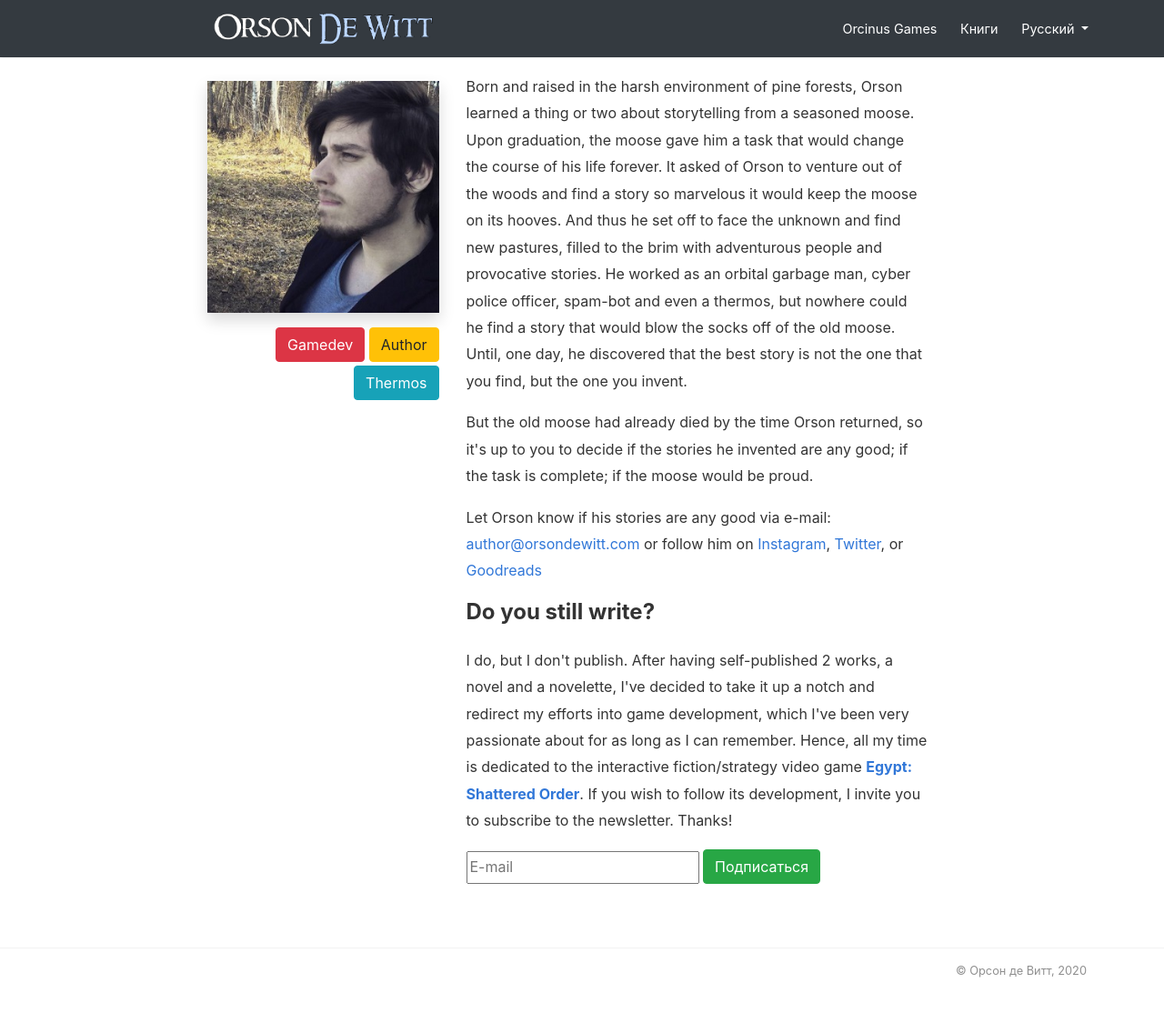
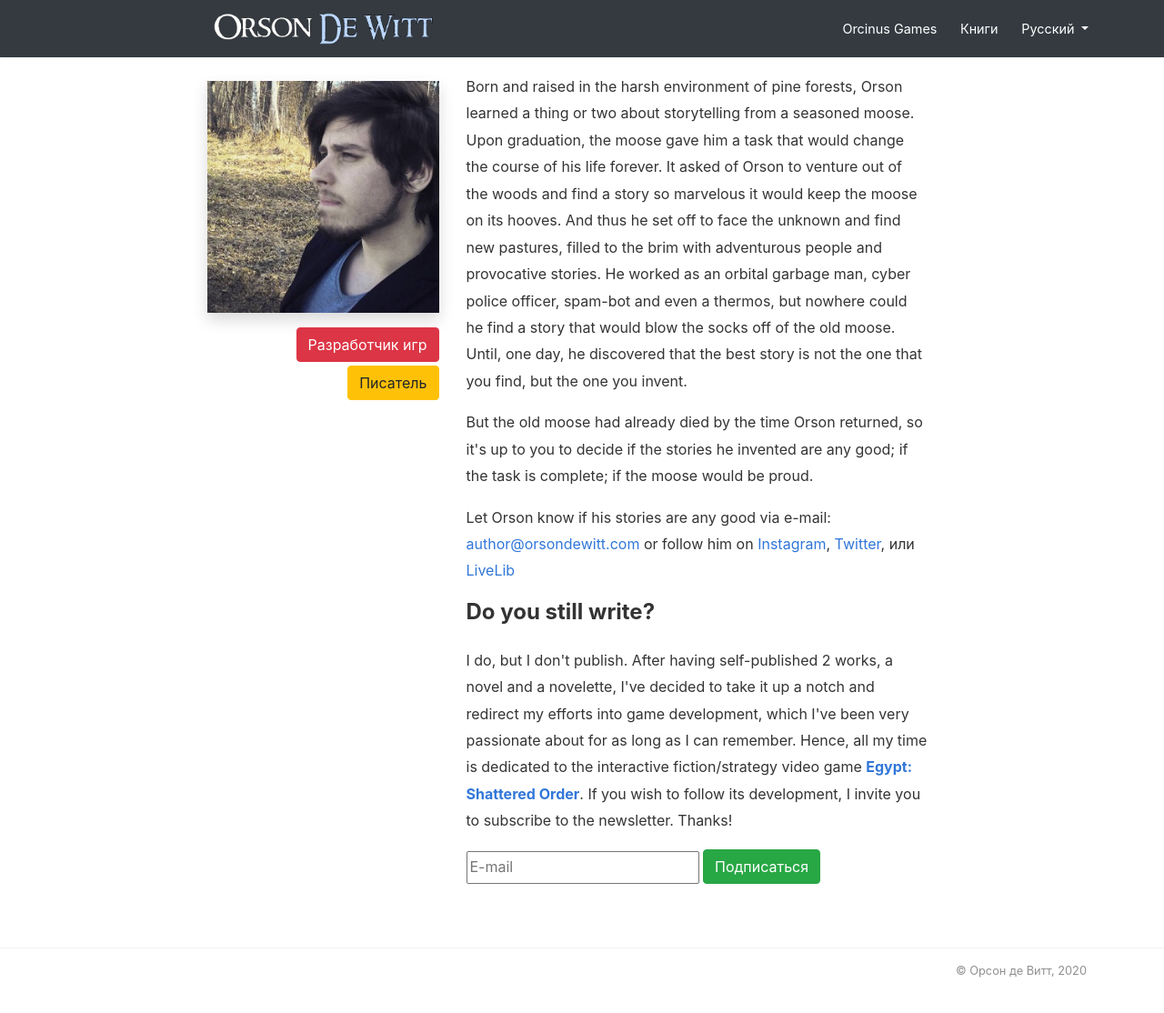
Before and after one commit to orson-dewitt/orson-dewitt.github.io, a Jekyll site: the page built from _pages/about.md, in a window 1280 px wide and 1151 px high. Shown: the top 1114 px of the window at 91% size. Built offline with Jekyll 4.4.1, drawn with Linux system fonts in a browser that asks for light colours; nearby versions of some CDN libraries.

Commit message:
Update about.md

```diff
--- a/_pages/about.md
+++ b/_pages/about.md
@@ -8,8 +8,8 @@ comments: false
 <div class="row justify-content-center">
 <div class="col-md-4 col-lg-3 pt-2">
 <div class="sticky-top sticky-top-80 text-sm-right text-center">
-<p class="text-center text-md-right"><img class="shadow" src="{{site.baseurl}}/assets/images/orson.jpg" alt="Orson De Witt" /></p>
-<p class="text-center text-xl-right"><a target="_blank" href="https://egypt.orcinusgames.com/" class="btn btn-danger mb-1">Gamedev</a> <a href="/" class="btn btn-warning mb-1">Author</a> <a href="" class="btn btn-info mb-1">Thermos</a></p>
+<p class="text-center text-md-right"><img class="shadow" src="{{site.baseurl}}/assets/images/orson.jpg" alt="Орсон де Витт" /></p>
+<p class="text-center text-xl-right"><a target="_blank" href="https://egypt.orcinusgames.com/" class="btn btn-danger mb-1">Разработчик игр</a> <a href="/" class="btn btn-warning mb-1">Писатель</a></p>
 </div>
 </div>
 <div class="col-md-8 col-lg-6 pr-5">
@@ -18,9 +18,9 @@ comments: false
 But the old moose had already died by the time Orson returned, so it's up to you to decide if the stories he invented are any good; if the task is complete; if the moose would be proud.<p>
 Let Orson know if his stories are any good via e-mail: <a href="mailto:author@orsondewitt.com">author@orsondewitt.com</a> or follow him on
 
-<a href="http://instagram.com/OrsonDeWitt" target="_blank" alt="Instagram" title="Follow on Instagram">Instagram</a>,
-<a href="http://twitter.com/intent/follow?source=followbutton&variant=1.0&screen_name=OrsonDeWitt" target="_blank" alt="Twitter" title="Follow on Twitter">Twitter</a>, or
-<a href="https://www.goodreads.com/OrsonDeWitt" target="_blank" alt="Goodreads" title="Follow on Goodreads">Goodreads</a>
+<a href="http://instagram.com/OrsonDeWitt" target="_blank" alt="Instagram" title="Подписаться на Instagram">Instagram</a>,
+<a href="http://twitter.com/intent/follow?source=followbutton&variant=1.0&screen_name=OrsonDeWitt" target="_blank" alt="Twitter" title="Twitter">Twitter</a>, или
+<a href="https://www.livelib.ru/author/853350-orson-de-vitt" target="_blank" alt="LiveLib" title="Лайвлиб">LiveLib</a>
 </p>
 
 <h4>Do you still write?</h4>
```
Also changed, not shown: other parts of _pages/about.md (+1 -1 lines).
